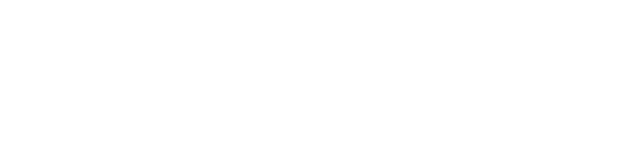
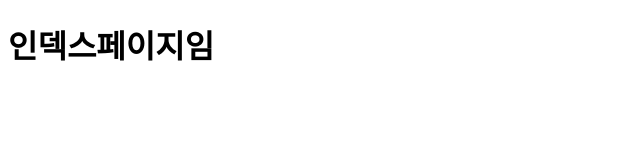
Before and after one commit to meonsik/MyRepo, a plain HTML site: page index.html in a window 1280 px wide. Shown: the whole page, without its empty margins (0-640 px from the left). Drawn offline with Linux system fonts and the light colour scheme.

Commit message:
h1 추가됨

```diff
--- a/index.html
+++ b/index.html
@@ -7,6 +7,6 @@
     <title>Document</title>
 </head>
 <body>
-
+    <h1>인덱스페이지임</h1>
 </body>
 </html>
```
